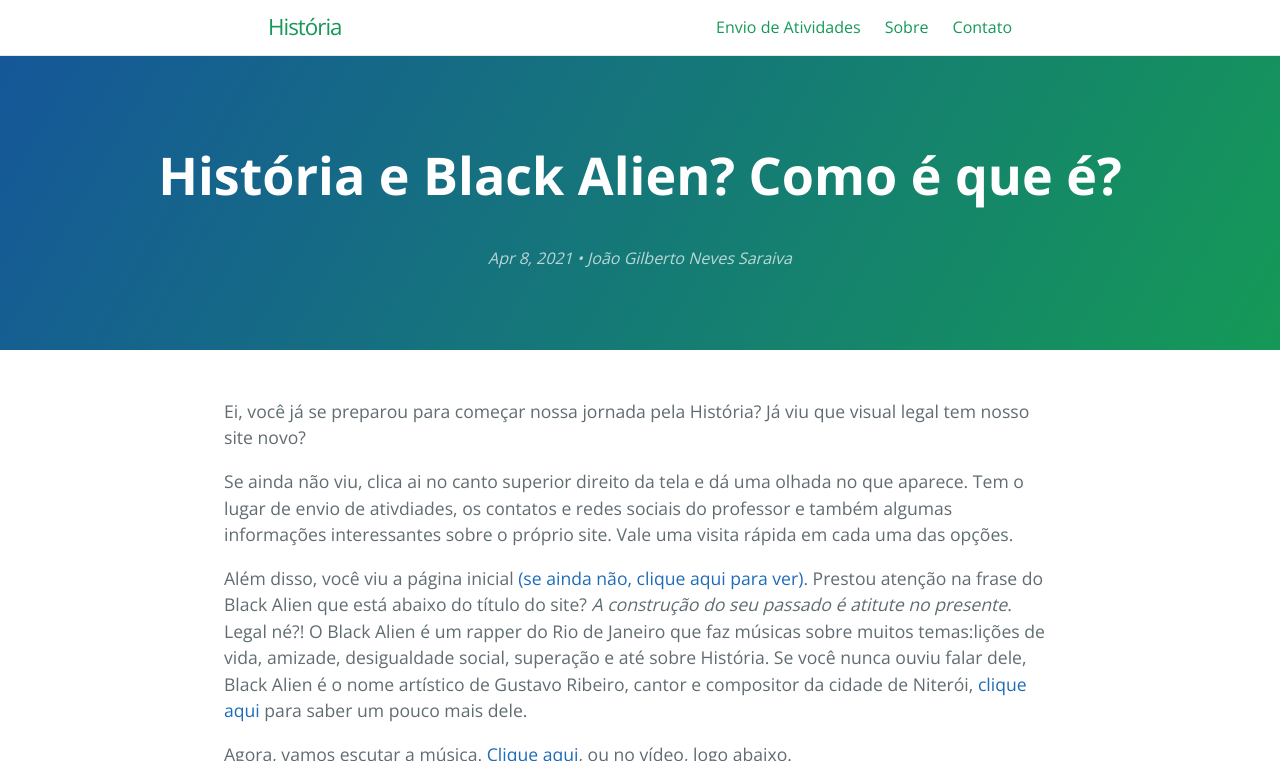
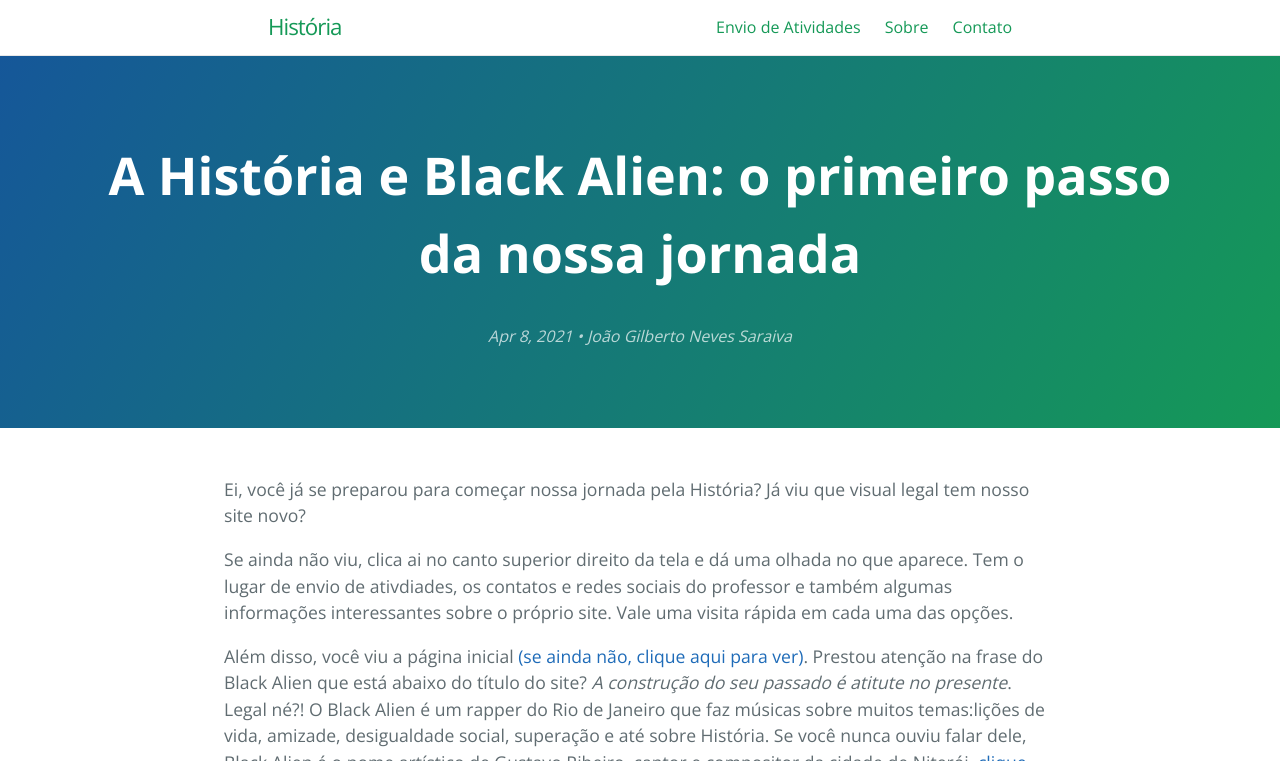
Before and after one commit to 0jonjo/arcada, a Jekyll site: the page built from _posts/2021-04-08-para-comecar.md, in a window 1280 px wide and 900 px high, cut to the strip 0-761 px from the top of the window. Built offline with Jekyll 4.4.1, drawn with Linux system fonts in a browser that asks for light colours.

Commit message:
Update 2021-04-08-para-comecar.md

```diff
--- a/_posts/2021-04-08-para-comecar.md
+++ b/_posts/2021-04-08-para-comecar.md
@@ -1,7 +1,7 @@
 ---
 layout: post
-title: "História e Black Alien? Como é que é?"
-description: O primeiro passo da nossa jornada
+title: "A História e Black Alien: o primeiro passo da nossa jornada"
+description: Postagem inicial do ano letivo de 2021.
 tags: 7ano 8ano 9ano
 author: "João Gilberto Neves Saraiva"
 image: https://user-images.githubusercontent.com/64807181/113641048-30328000-9653-11eb-8426-c9c8abc8a43e.png
```
